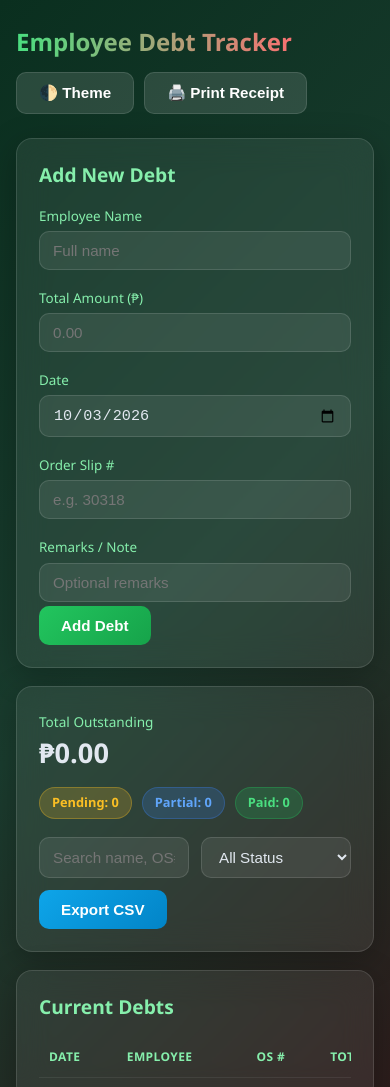
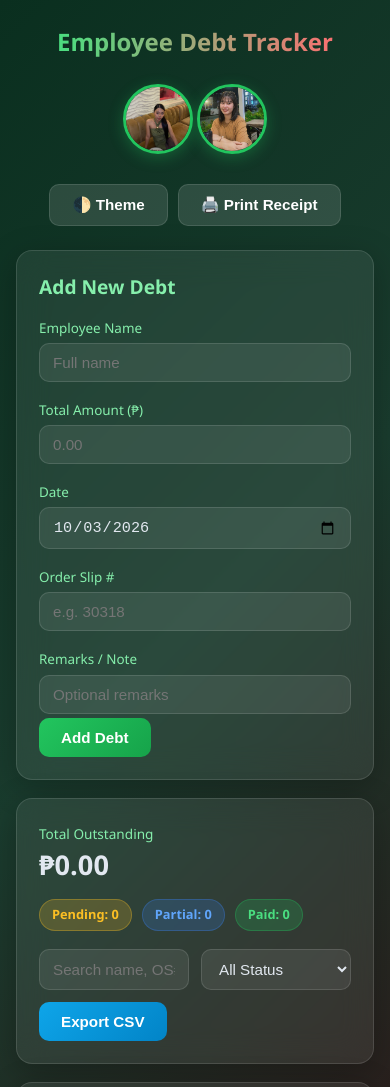
Before and after one commit to EedieJoyy/Processed-debt-tracker, a plain HTML site: page index.html in a window 390 px wide. Shown: the top 1087 px of the page. Drawn offline with Linux system fonts and the light colour scheme; no server answers.

Commit message:
Added logo in the center of header

```diff
--- a/index.html
+++ b/index.html
@@ -17,6 +17,12 @@
   <div class="container">
     <header>
       <h1>Employee Debt Tracker</h1>
+
+      <div class="header-center">
+    <img src="jackie.jpg" alt="Logo" class="header-logo">
+    <img src="faiirudz.jpg" alt="Logo" class="header-logo">
+  </div>
+
       <div class="header-actions">
         <button id="themeToggle" class="btn-secondary" title="Toggle theme">🌓 Theme</button>
         <button id="printBtn" class="btn-secondary" title="Print Receipt">🖨️ Print Receipt</button>
@@ -178,6 +184,8 @@
     <div class="receipt-header">
       <h2>OFFICIAL RECEIPT</h2>
       <p>Employee Debt Payment</p>
+      <p>CHABZ PROCESSED MEAT</p>
+      <p>Sampaguita st. Tulip, Matina, Davao City</p>
     </div>
 
     <div class="receipt-body">
--- a/style.css
+++ b/style.css
@@ -404,3 +404,62 @@ td { font-size: 0.9rem; }
   padding: 5px 10px;
   font-size: 0.78rem;
 }
+header {
+  display: flex;
+  justify-content: space-between;
+  align-items: center;
+  margin-bottom: 24px;
+  gap: 16px;
+  flex-wrap: wrap;
+}
+
+.header-left {
+  flex: 1;
+}
+
+.header-center {
+  flex: 0 0 auto;
+  text-align: center;
+}
+
+.header-logo {
+  width: 60px;
+  height: 60px;
+  border-radius: 50%;           /* Makes it circular (face style) */
+  object-fit: cover;
+  border: 3px solid #22c55e;
+  box-shadow: 0 4px 15px rgba(34, 197, 94, 0.3);
+  transition: transform 0.3s ease;
+}
+
+.header-logo:hover {
+  transform: scale(1.08);
+}
+
+.header-actions {
+  flex: 1;
+  display: flex;
+  justify-content: flex-end;
+  gap: 10px;
+}
+
+/* Mobile responsive */
+@media (max-width: 700px) {
+  header {
+    flex-direction: column;
+    text-align: center;
+  }
+
+  .header-left,
+  .header-actions {
+    flex: none;
+    width: 100%;
+    justify-content: center;
+  }
+
+  .header-logo {
+    width: 70px;
+    height: 70px;
+    margin: 8px 0;
+  }
+}
```
Also changed, not shown: faiirudz.jpg (added), jackie.jpg (added).
